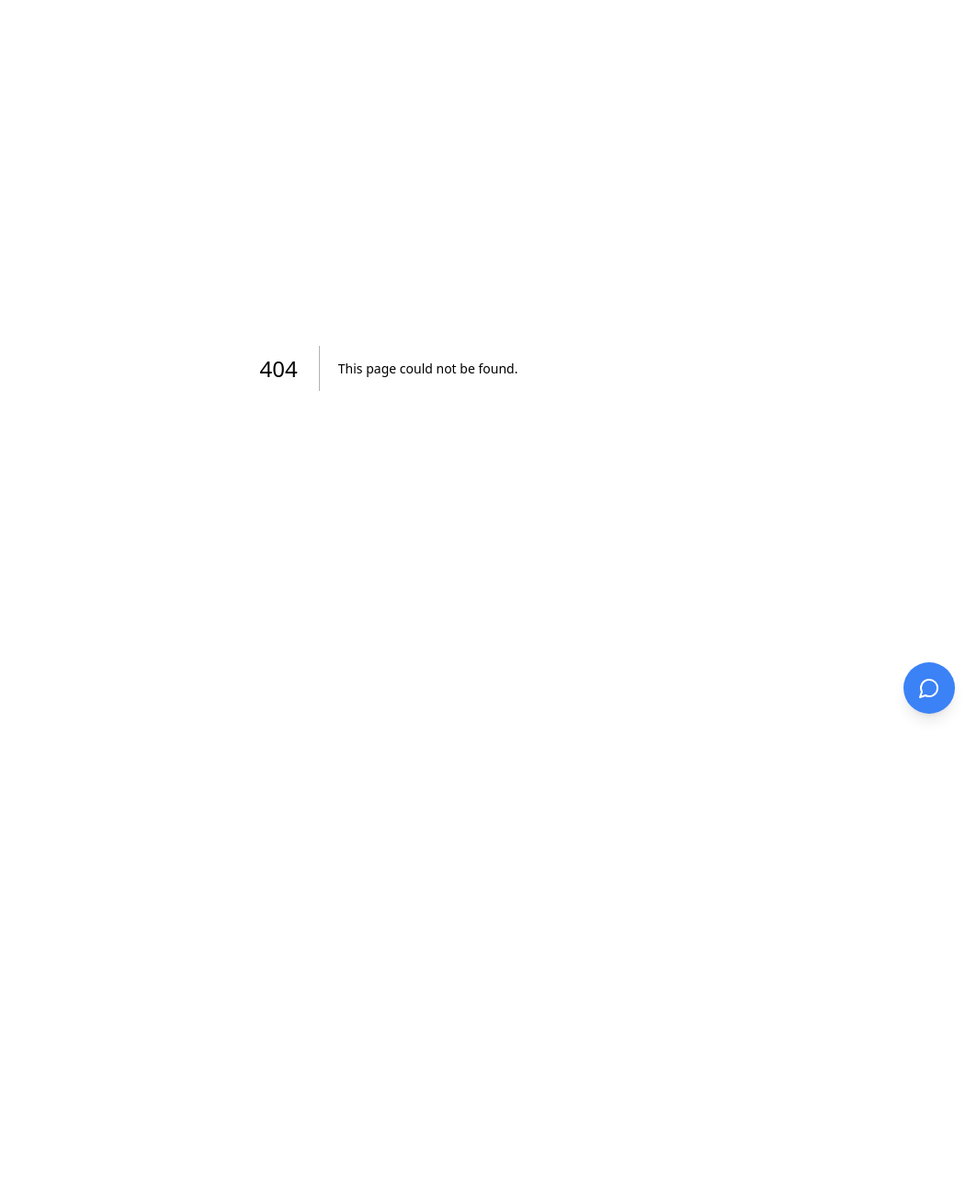
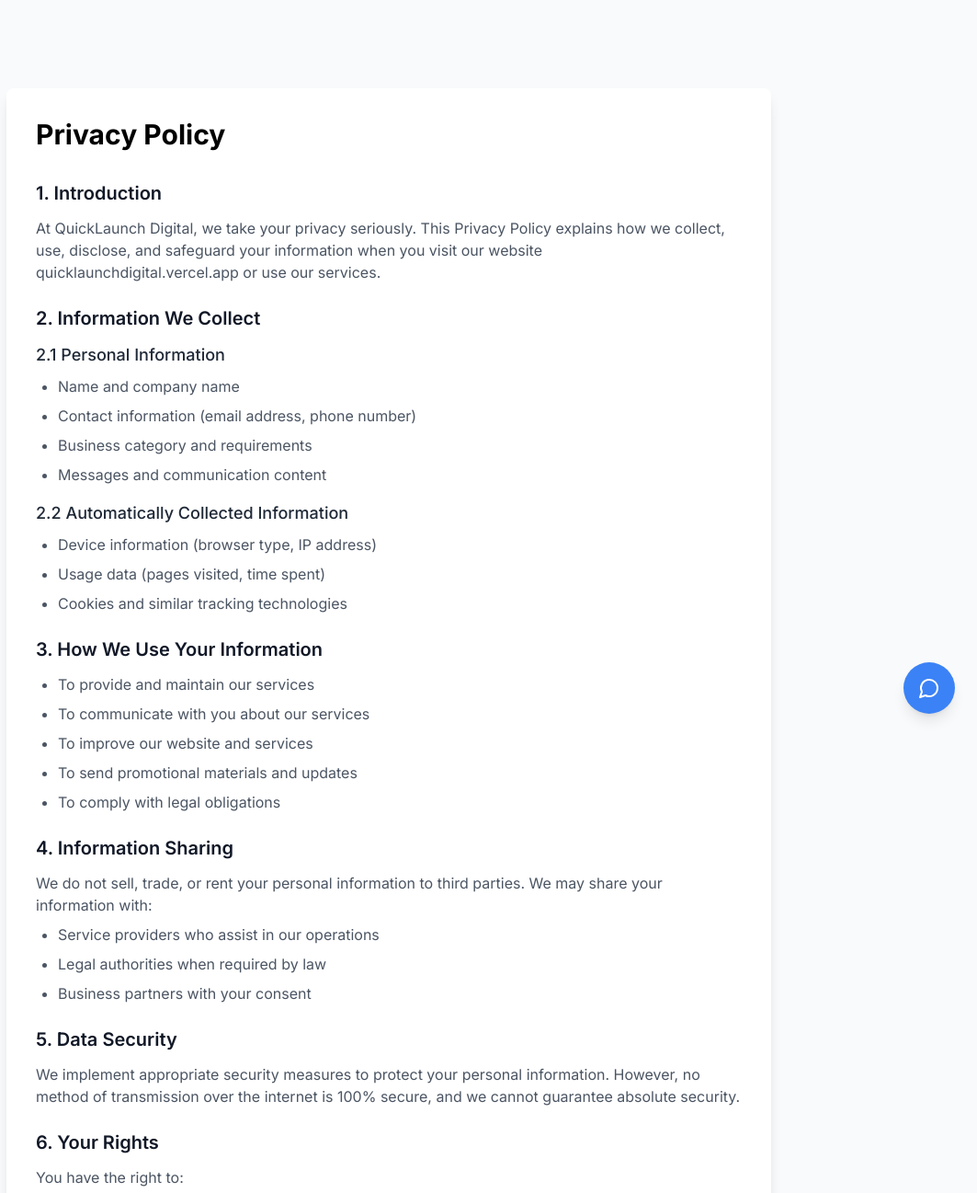
Before and after one commit to ashishkr375/quick-launch-digital, a Next.js app: page /privacy-policy in a window 1280 px wide. Before the commit this address had no page. Shown: the top 1297 px of the page at 92% size, without its empty margins (217-1280 px from the left). Before the commit the page ends 800 px from the top, so only its background shows below. Built offline with nearby package versions, Linux system fonts and the light colour scheme.

Commit message:
`Refactor Footer component to include links to Privacy Policy and Terms of Service`

```diff
--- /dev/null
+++ b/app/privacy-policy/page.tsx
@@ -0,0 +1,131 @@
+'use client'
+
+import { motion } from 'framer-motion'
+import Link from 'next/link'
+
+export default function PrivacyPolicy() {
+  return (
+    <div className="pt-24 pb-16 bg-gray-50">
+      <div className="container mx-auto px-4 sm:px-6 lg:px-8 max-w-4xl">
+        <motion.div
+          initial={{ opacity: 0, y: 20 }}
+          animate={{ opacity: 1, y: 0 }}
+          transition={{ duration: 0.5 }}
+          className="bg-white rounded-lg shadow-lg p-8"
+        >
+          <h1 className="text-3xl font-bold mb-8">Privacy Policy</h1>
+
+          <div className="space-y-6 text-gray-600">
+            <section>
+              <h2 className="text-xl font-semibold text-gray-900 mb-3">1. Introduction</h2>
+              <p>
+                At QuickLaunch Digital, we take your privacy seriously. This Privacy Policy explains how we collect, use,
+                disclose, and safeguard your information when you visit our website quicklaunchdigital.vercel.app or use our services.
+              </p>
+            </section>
+
+            <section>
+              <h2 className="text-xl font-semibold text-gray-900 mb-3">2. Information We Collect</h2>
+              <h3 className="text-lg font-medium text-gray-800 mb-2">2.1 Personal Information</h3>
+              <ul className="list-disc pl-6 space-y-2">
+                <li>Name and company name</li>
+                <li>Contact information (email address, phone number)</li>
+                <li>Business category and requirements</li>
+                <li>Messages and communication content</li>
+              </ul>
+
+              <h3 className="text-lg font-medium text-gray-800 mt-4 mb-2">2.2 Automatically Collected Information</h3>
+              <ul className="list-disc pl-6 space-y-2">
+                <li>Device information (browser type, IP address)</li>
+                <li>Usage data (pages visited, time spent)</li>
+                <li>Cookies and similar tracking technologies</li>
+              </ul>
+            </section>
+
+            <section>
+              <h2 className="text-xl font-semibold text-gray-900 mb-3">3. How We Use Your Information</h2>
+              <ul className="list-disc pl-6 space-y-2">
+                <li>To provide and maintain our services</li>
+                <li>To communicate with you about our services</li>
+                <li>To improve our website and services</li>
+                <li>To send promotional materials and updates</li>
+                <li>To comply with legal obligations</li>
+              </ul>
+            </section>
+
+            <section>
+              <h2 className="text-xl font-semibold text-gray-900 mb-3">4. Information Sharing</h2>
+              <p>
+                We do not sell, trade, or rent your personal information to third parties. We may share your information with:
+              </p>
+              <ul className="list-disc pl-6 space-y-2 mt-2">
+                <li>Service providers who assist in our operations</li>
+                <li>Legal authorities when required by law</li>
+                <li>Business partners with your consent</li>
+              </ul>
+            </section>
+
+            <section>
+              <h2 className="text-xl font-semibold text-gray-900 mb-3">5. Data Security</h2>
+              <p>
+                We implement appropriate security measures to protect your personal information. However, no method of
+                transmission over the internet is 100% secure, and we cannot guarantee absolute security.
+              </p>
+            </section>
+
+            <section>
+              <h2 className="text-xl font-semibold text-gray-900 mb-3">6. Your Rights</h2>
+              <p>You have the right to:</p>
+              <ul className="list-disc pl-6 space-y-2 mt-2">
+                <li>Access your personal information</li>
+                <li>Correct inaccurate information</li>
+                <li>Request deletion of your information</li>
+                <li>Opt-out of marketing communications</li>
+                <li>Withdraw consent where applicable</li>
+              </ul>
+            </section>
+
+            <section>
+              <h2 className="text-xl font-semibold text-gray-900 mb-3">7. Cookies Policy</h2>
+              <p>
+                We use cookies and similar tracking technologies to improve your browsing experience. You can control
+                cookies through your browser settings.
+              </p>
+            </section>
+
+            <section>
+              <h2 className="text-xl font-semibold text-gray-900 mb-3">8. Children's Privacy</h2>
+              <p>
+                Our services are not intended for children under 13. We do not knowingly collect information from
+                children under 13.
+              </p>
+            </section>
+
+            <section>
+              <h2 className="text-xl font-semibold text-gray-900 mb-3">9. Changes to This Policy</h2>
+              <p>
+                We may update this Privacy Policy from time to time. We will notify you of any changes by posting the
+                new Privacy Policy on this page.
+              </p>
+            </section>
+
+            <section>
+              <h2 className="text-xl font-semibold text-gray-900 mb-3">10. Contact Us</h2>
+              <p>
+                If you have questions about this Privacy Policy, please contact us at:
+              </p>
+              <ul className="mt-2">
+                <li>Email: quicklaunchdigital4u@gmail.com</li>
+                <li>Phone: +91 7617604486</li>
+              </ul>
+            </section>
+
+            <p className="text-sm text-gray-500 mt-8">
+              Last updated: {new Date().toLocaleDateString()}
+            </p>
+          </div>
+        </motion.div>
+      </div>
+    </div>
+  )
+}
--- a/components/Footer.tsx
+++ b/components/Footer.tsx
@@ -48,11 +48,28 @@
             </div>
           </div>
         </div>
-        <div className="mt-8 pt-8 border-t border-primary-800 text-center">
-          <p className="text-primary-300">
-            &copy; {new Date().getFullYear()} QuickLaunch Digital. All rights reserved.
-          </p>
-          <p className="text-primary-400 mt-2">
+        <div className="mt-8 pt-8 border-t border-primary-800">
+          <div className="flex flex-col md:flex-row justify-between items-center">
+            <p className="text-primary-300">
+              &copy; {new Date().getFullYear()} QuickLaunch Digital. All rights reserved.
+            </p>
+            <div className="flex gap-4 mt-4 md:mt-0">
+              <Link
+                href="/privacy-policy"
+                className="text-primary-300 hover:text-secondary-300 transition-colors"
+              >
+                Privacy Policy
+              </Link>
+              <span className="text-primary-300">•</span>
+              <Link
+                href="/terms"
+                className="text-primary-300 hover:text-secondary-300 transition-colors"
+              >
+                Terms of Service
+              </Link>
+            </div>
+          </div>
+          <p className="text-primary-400 mt-2 text-center">
             &copy; {new Date().getFullYear()} क्विकलॉन्च डिजिटल। सर्वाधिकार सुरक्षित।
           </p>
         </div>
```
